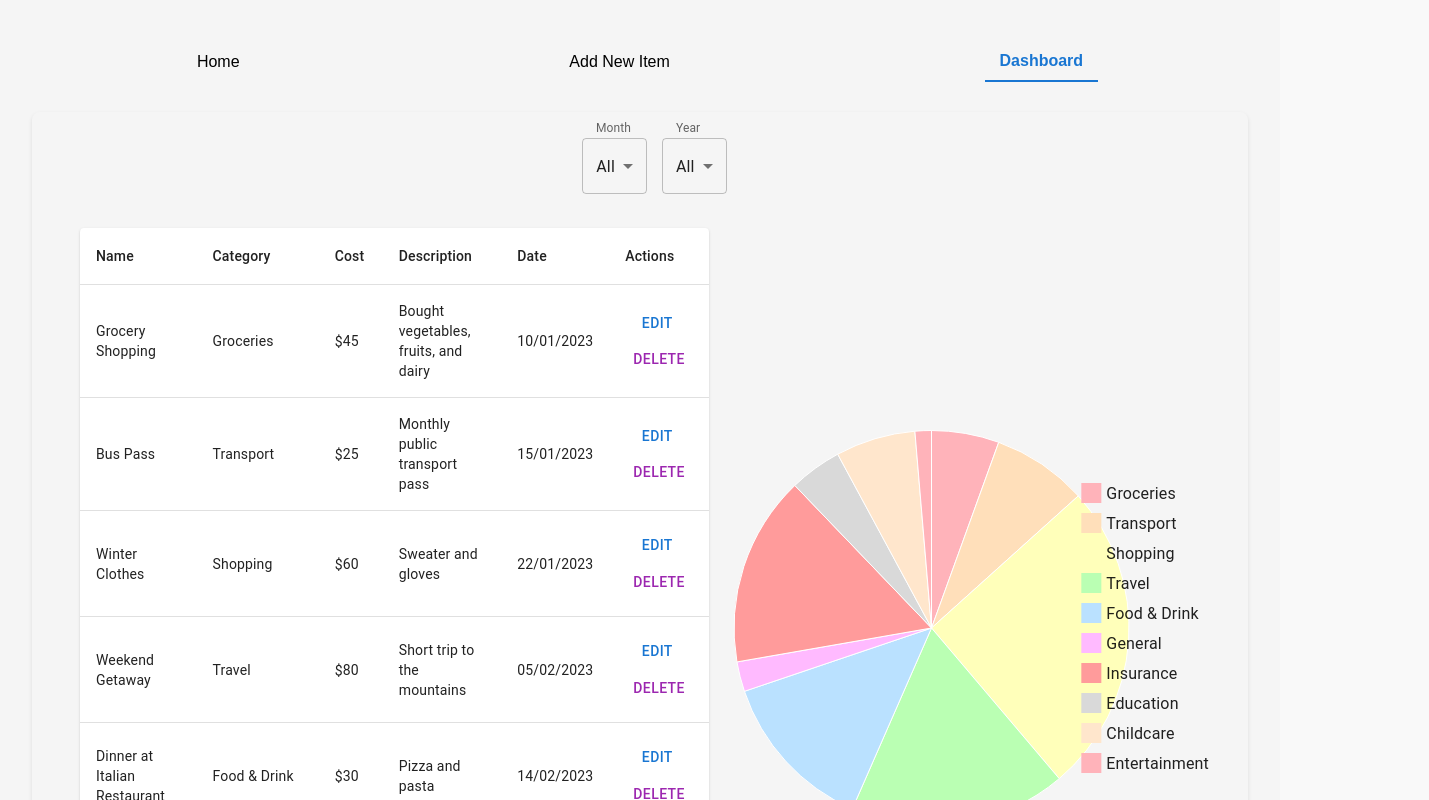
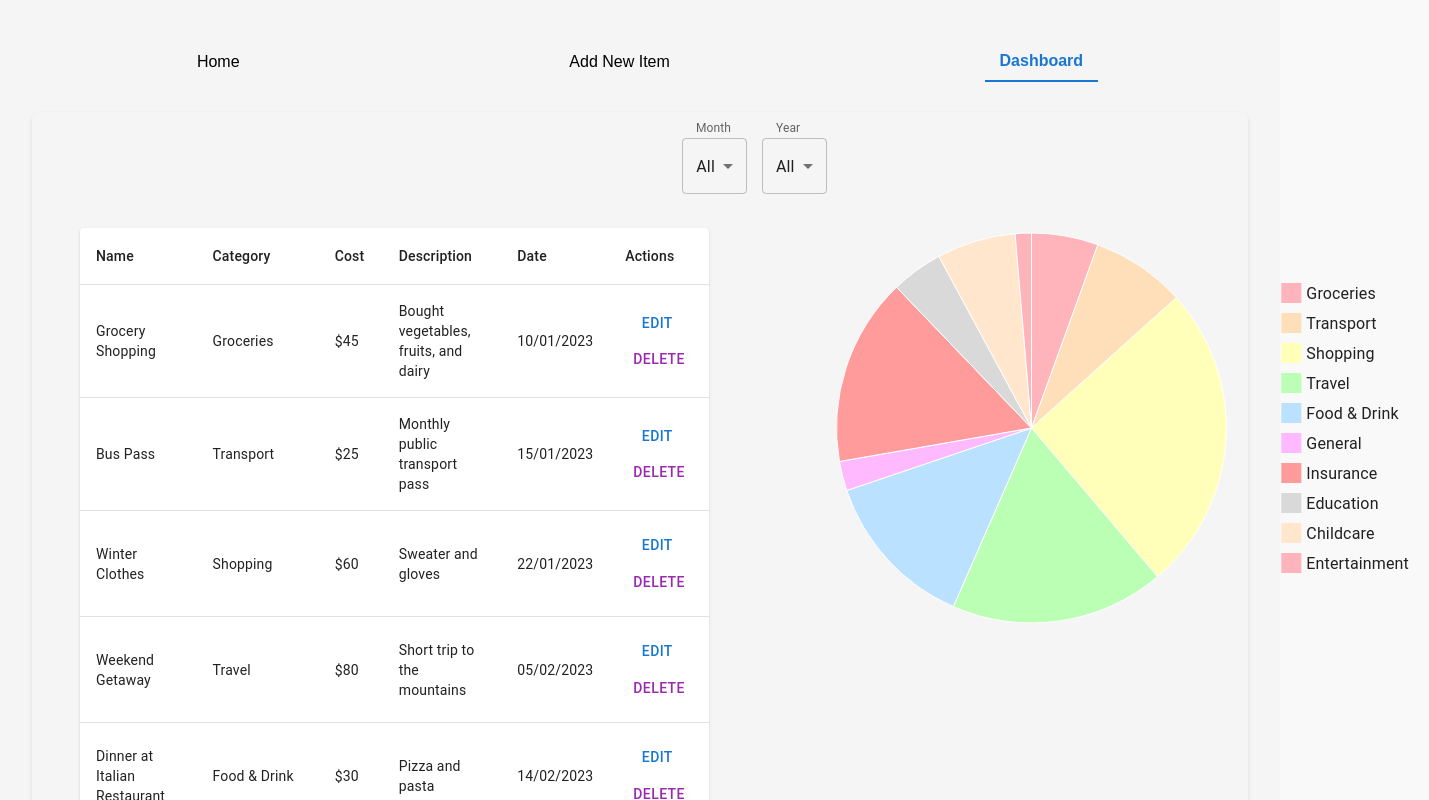
Before and after one commit to shaniKupiec/BudgetBuddy, a React (Vite) app: page / in a window 1280 px wide. Both pictures are taken after a click on the button "Dashboard". Shown: the top 800 px of the page, 1429 px wide, since content can reach past the window. Built offline with nearby package versions, Linux system fonts and the light colour scheme.

Commit message:
fix width of chart

```diff
--- a/src/components/views/DashboardView/DashboardView.jsx
+++ b/src/components/views/DashboardView/DashboardView.jsx
@@ -73,7 +73,7 @@ const BudgetPieChart = ({ items }) => {
     color: pastelColors[index % pastelColors.length], // Cycle through pastel colors
   }));
 
-  return <PieChart series={[{ data }]} width={500} height={800} />;
+  return <PieChart series={[{ data }]} width={700} height={400} />;
 };
 
 const DashboardView = ({ items }) => {
```
